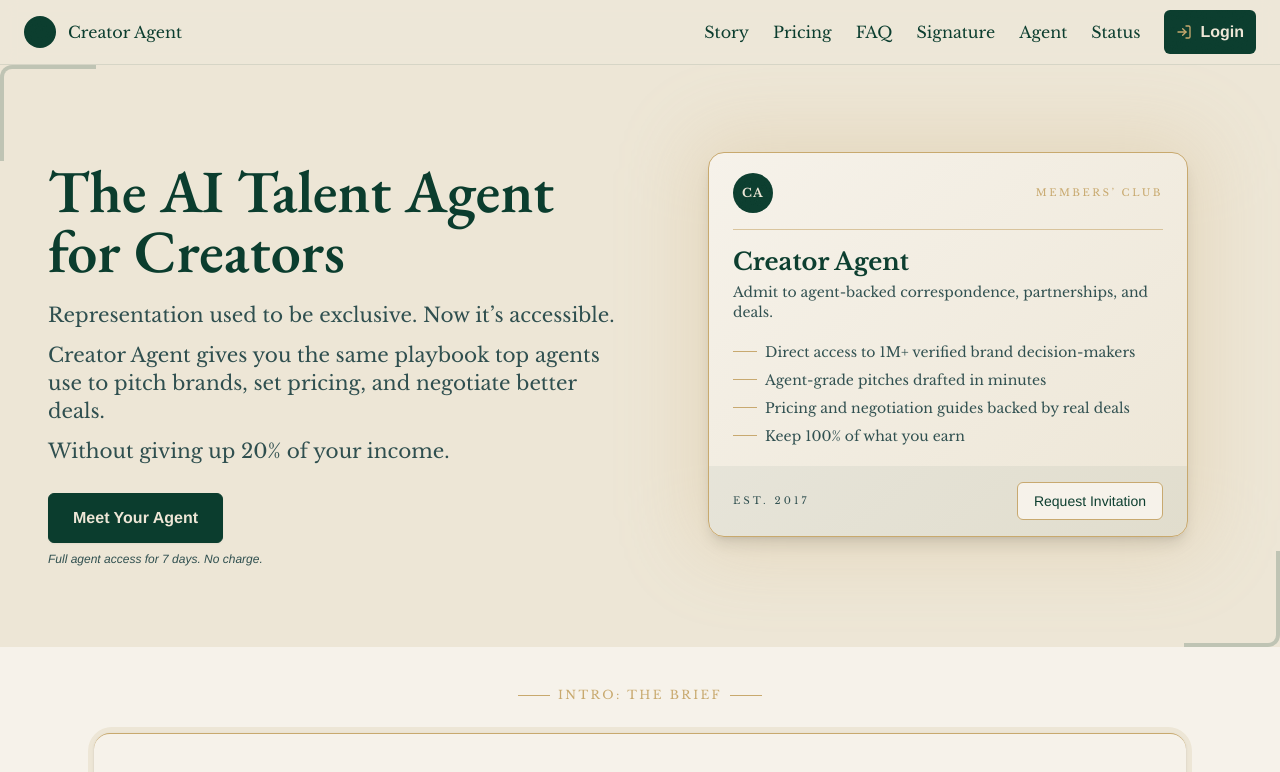
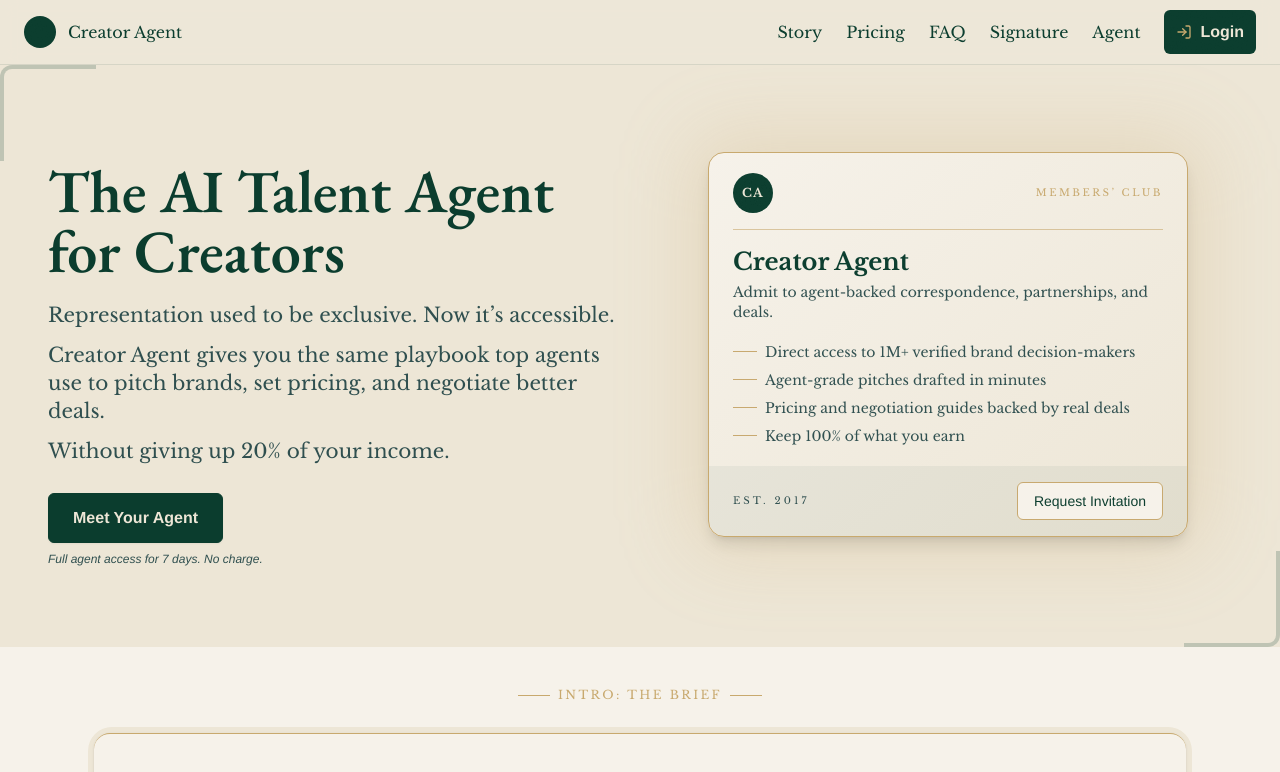
Before and after one commit to creatoragent/website, a React (Vite) app: page / in a window 1280 px wide. Shown: the top 772 px of the page. Built offline with nearby package versions, Linux system fonts and the light colour scheme; grey boxes are pictures that could not be loaded; a web font is replaced by a local one.

Commit message:
Add files via upload

```diff
--- a/src/App.jsx
+++ b/src/App.jsx
@@ -24,7 +24,6 @@ function App() {
             <a href="#faq" className="hover:underline">FAQ</a>
             <a href="#signature" className="hover:underline">Signature</a>
             <a href="/agent" className="hover:underline">Agent</a>
-            <a href="/test" className="hover:underline">Status</a>
             <a
               href="/login"
               className="inline-flex items-center gap-2 rounded-md bg-[#0B3D2E] px-3 py-2 text-[#EDE6D6] hover:bg-[#2F4F4F] transition-colors min-h-[44px]"
@@ -83,7 +82,7 @@ function App() {
           </div>
 
           <div className="mt-6 border-t border-[#EDE6D6]/10 pt-6 flex flex-col sm:flex-row items-center justify-between gap-4">
-            <p className="text-sm text-[#C0D5CB] text-center sm:text-left">By Order of the Creator Agent Syndicate. “For creators tired of Googling ‘how to write a brand pitch.’”</p>
+            <p className="text-sm text-[#C0D5CB] text-center sm:text-left">By Order of the Creator Agent Syndicate. "For creators tired of Googling 'how to write a brand pitch.'"</p>
             <a
               href="https://instagram.com/creatoragent"
               target="_blank"
```
